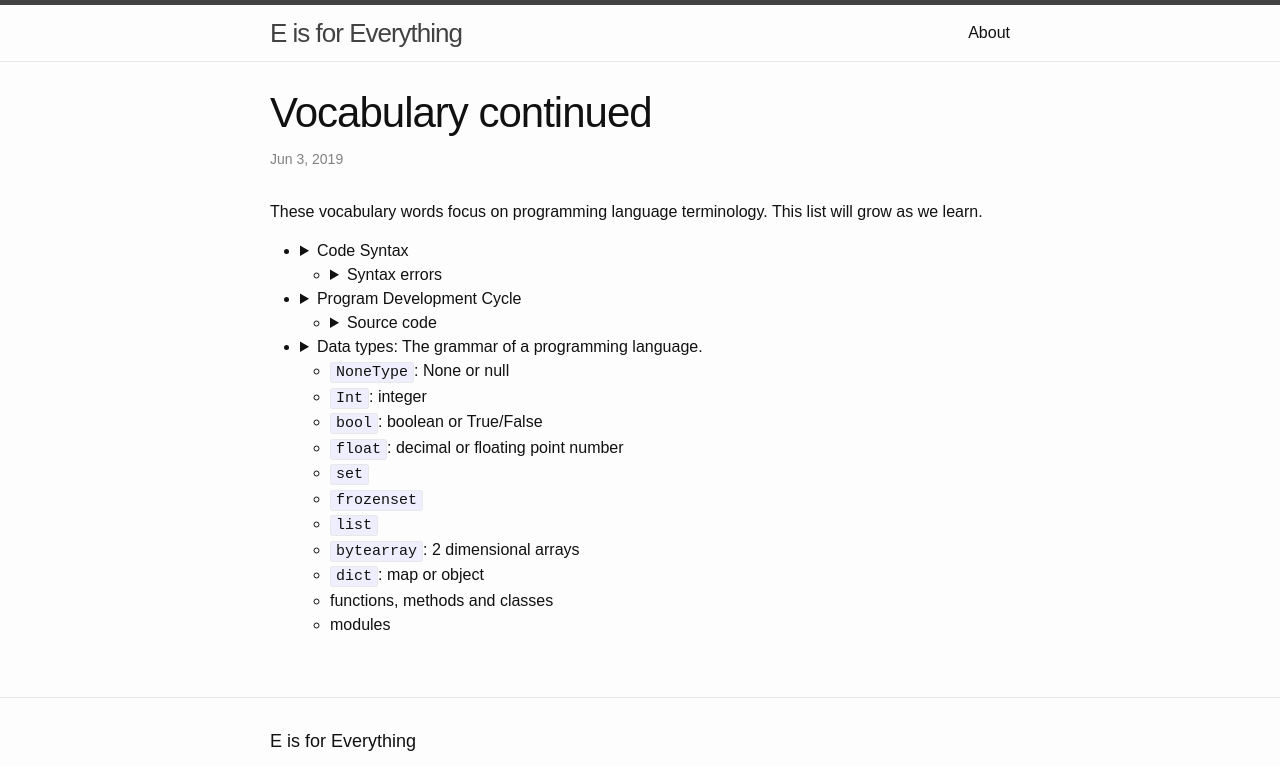
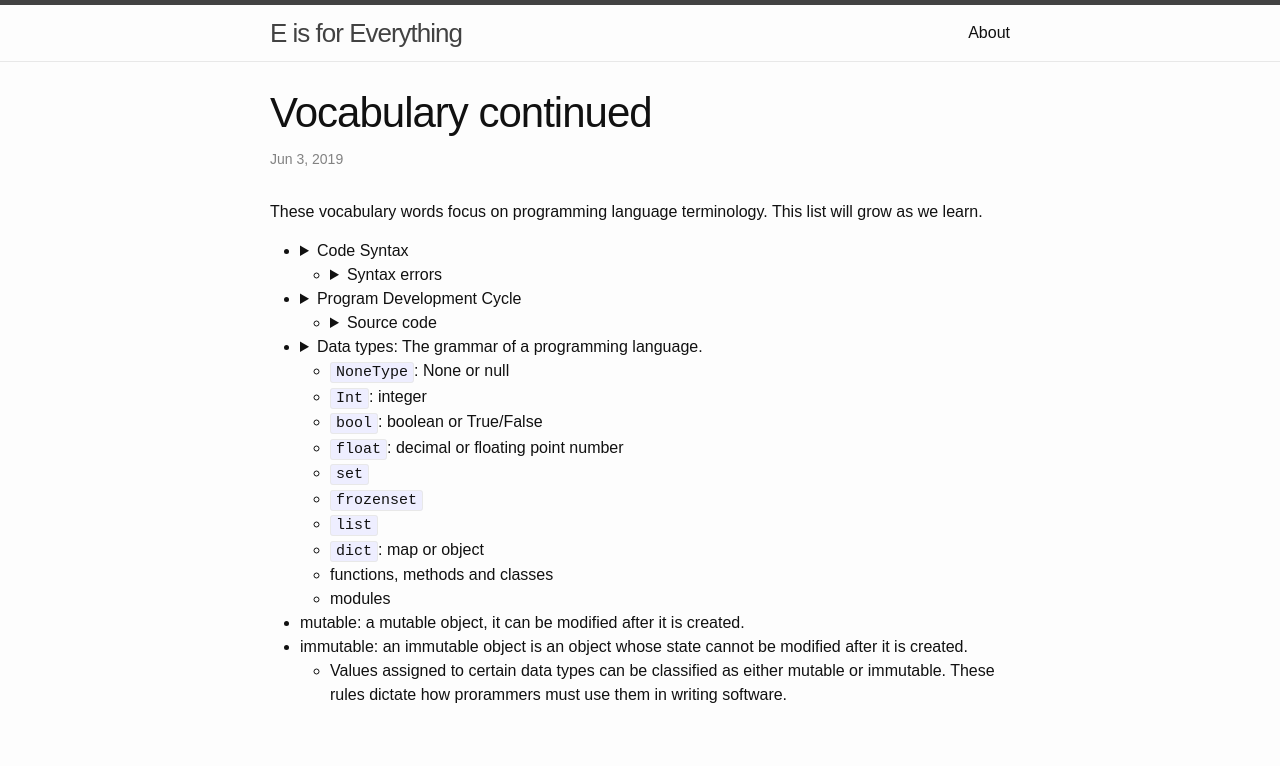
Before and after one commit to emilyannemoses/blog, a Jekyll site: the page built from _posts/2019-06-03-vocabulary-continued.md, in a window 1280 px wide, cut to the strip 0-766 px from the top of the page. Built offline with Jekyll 4.4.1, drawn with Linux system fonts in a browser that asks for light colours.

Commit message:
update vocab

```diff
--- a/_posts/2019-06-03-vocabulary-continued.md
+++ b/_posts/2019-06-03-vocabulary-continued.md
@@ -51,7 +51,9 @@
     - `set`
     - `frozenset`
     - `list`
-    - `bytearray`: 2 dimensional arrays
     - `dict`: map or object
     - functions, methods and classes
     - modules
+- mutable: a mutable object, it can be modified after it is created.
+- immutable: an immutable object is an object whose state cannot be modified after it is created.
+    - Values assigned to certain data types can be classified as either mutable or immutable. These rules dictate how prorammers must use them in writing software.
```
